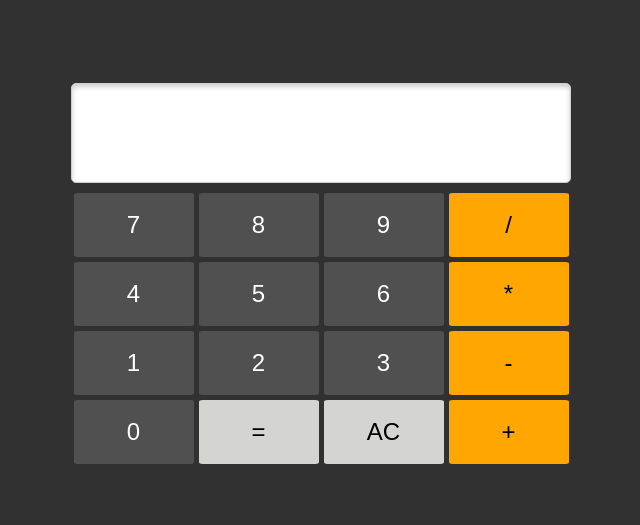
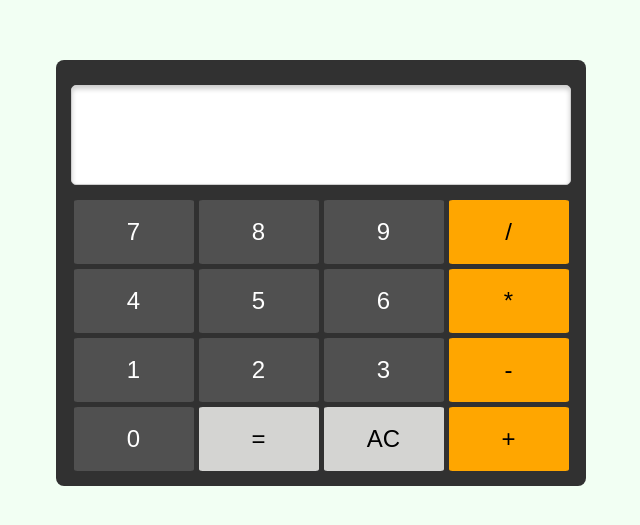
Before and after one commit to prinzprogrammer/project-calculator, a plain HTML site: page index.html in a window 1280 px wide. Shown: the part 127-652 px from the top of the page, without its empty margins (319-959 px from the left). Drawn offline with Linux system fonts and the light colour scheme.

Commit message:
redesign

```diff
--- a/style/styles.scss
+++ b/style/styles.scss
@@ -3,19 +3,30 @@
   padding: 0;
 }
 
+body {
+  display: flex;
+  height: 100vh;
+  width: 100vw;
+  justify-content: center;
+  align-items: center;
+  background-color: rgb(242, 255, 243);
   .calc {
     display: flex;
     flex-direction: column;
     justify-content: center;
     align-items: center;
-  height: 100vh;
+    padding-top: 25px;
+    padding-left: 15px;
+    padding-right: 15px;
+    padding-bottom: 15px;
+    border-radius: 8px;
     box-sizing: border-box;
     background-color: #313131;
     .display-holder {
       box-sizing: border-box;
       width: 500px;
       height: 100px;
-    margin-bottom: 10px;
+      margin-bottom: 15px;
       #screen {
         width: 100%;
         height: 100%;
@@ -80,3 +91,4 @@
       }
     }
   }
+}
```
Also changed, not shown: style/styles.css, 1 other file. Lines whose indentation alone changed are shown as unchanged.
